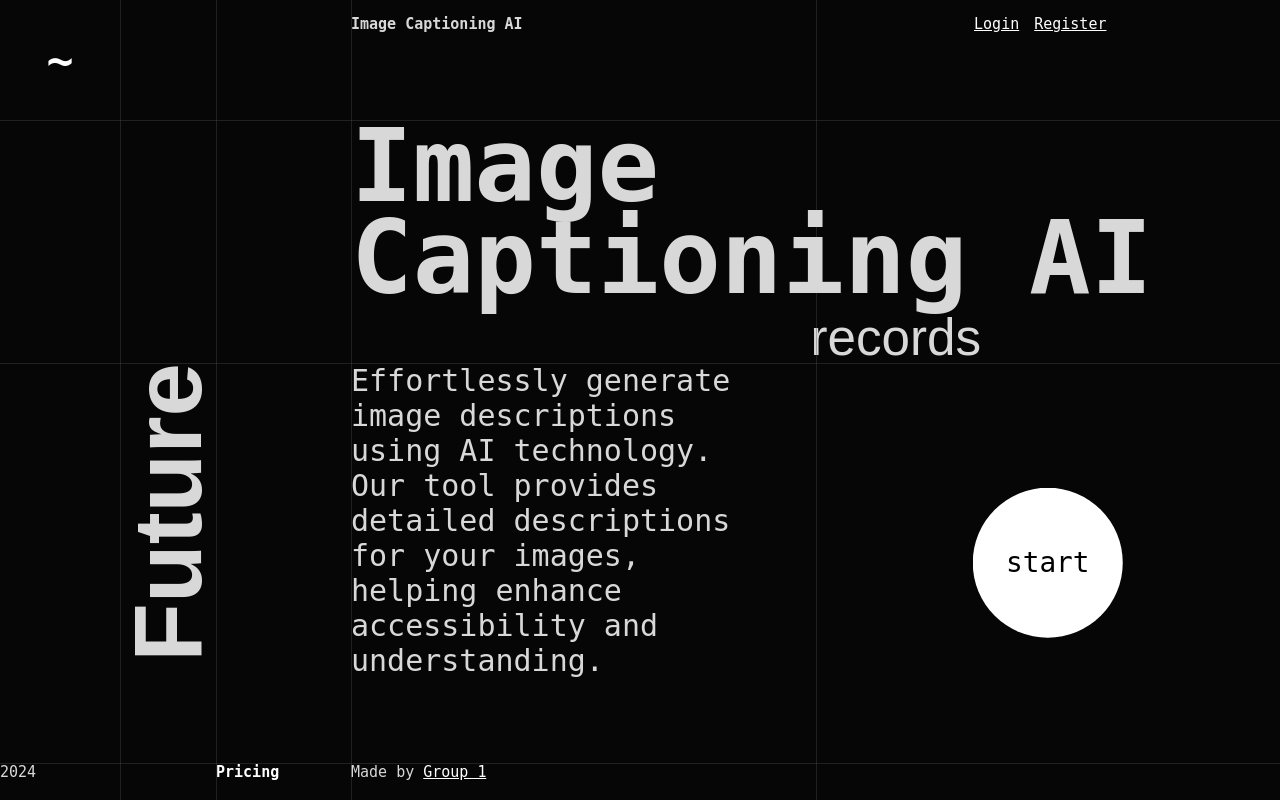
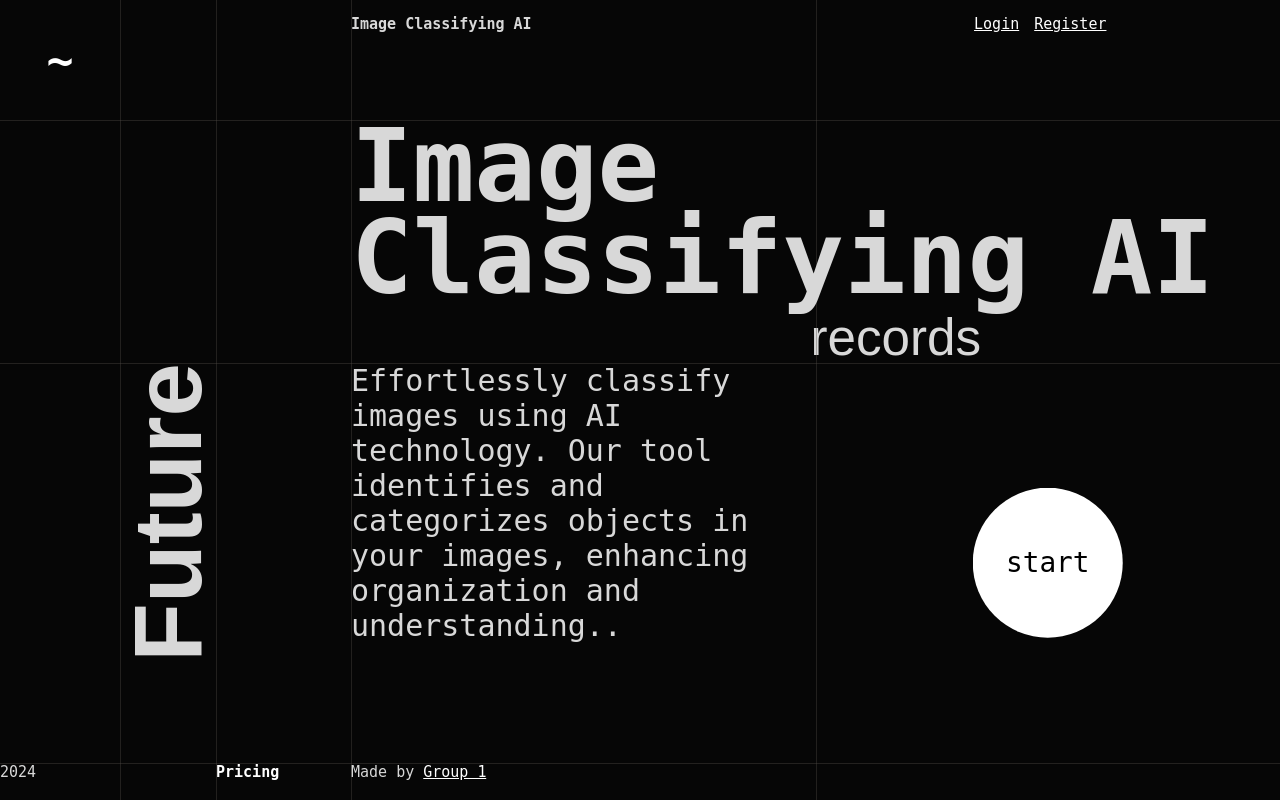
Before and after one commit to akbaralinabiev/image-classification-project, a plain HTML site: page image-captioning-ai/home.html in a window 1280 px wide. Drawn offline with Linux system fonts and the light colour scheme; a script that the page names is missing; a web font is replaced by a local one.

Commit message:
adding changes to frontend side

```diff
--- a/image-captioning-ai/home.html
+++ b/image-captioning-ai/home.html
@@ -4,7 +4,7 @@
 <head>
 	<meta charset="UTF-8" />
 	<meta name="viewport" content="width=device-width, initial-scale=1">
-	<title>Image Captioning AI</title>
+	<title>Image Classifying AI</title>
 	<link rel="stylesheet" href="https://use.typekit.net/dmq3uhj.css">
 	<link rel="icon" href="./assets/logo.svg">
 	<link rel="stylesheet" type="text/css" href="css/home.css" />
@@ -35,7 +35,7 @@
 	<main>
 		<a class="logo dib" href="./home.html" aria-label="Wave logo homepage">~</a>
 		<h2 class="page-title line line--vertical">
-			<div class="dib" style="--clip: 100%;">Image Captioning AI</div>
+			<div class="dib" style="--clip: 100%;">Image Classifying AI</div>
 		</h2>
 
 		<nav class="links line line--vertical">
@@ -60,12 +60,12 @@
 		</div>
 
 		<div class="title line line--horizontal oh">
-			<div>Image Captioning AI</div>
+			<div>Image Classifying AI</div>
 		</div>
 
 		<p class="content line line--horizontal">
-			<span>Effortlessly generate image descriptions using AI technology. Our tool provides detailed
-				descriptions for your images, helping enhance accessibility and understanding.</span>
+			<span>Effortlessly classify images using AI technology. Our tool identifies and categorizes objects in your images, enhancing
+			organization and understanding..</span>
 		</p>
 
 		<div class="subtitle oh">
```
Also changed, not shown: image-captioning-ai/pages/captioning.html (+3 -3 lines).
